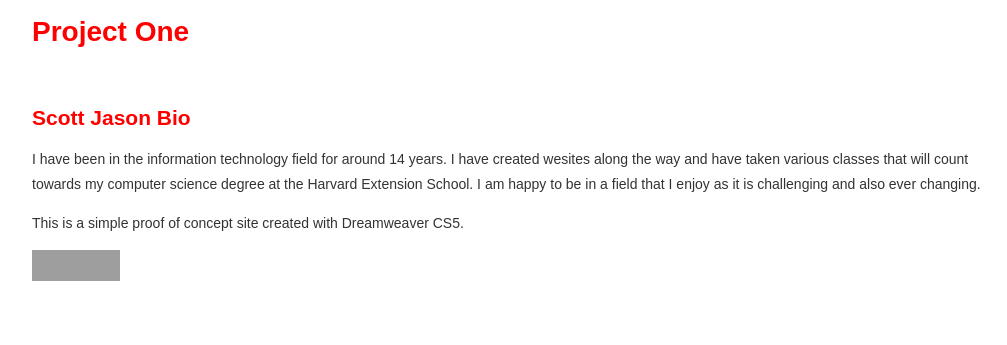
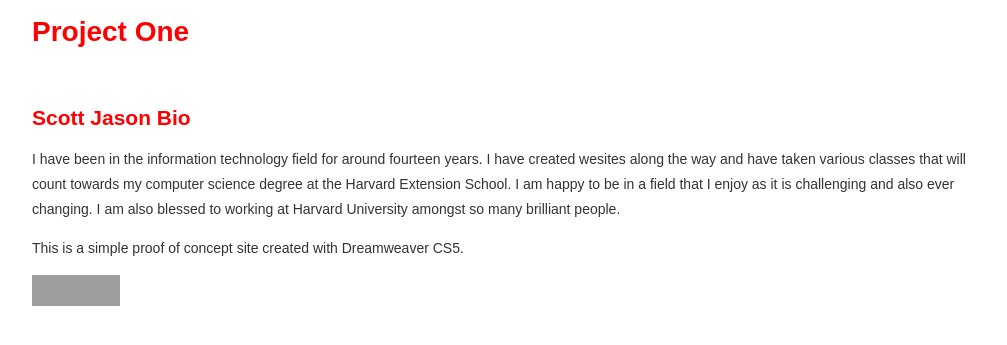
Before and after one commit to smjason/p1.smj-dwa15.biz, a PHP site: page / in a window 1280 px wide. Shown: the top 345 px of the page, without its empty margins (128-1135 px from the left). Run offline with PHP 8.4, Linux system fonts and the light colour scheme; grey boxes are pictures that could not be loaded.

Commit message:
Made some changes to the Bio body

```diff
--- a/index.php
+++ b/index.php
@@ -11,7 +11,7 @@
 <h1>Project One</h1>
 <p>&nbsp;</p>
 <h2> Scott Jason Bio</h2>
-<p>I have been in the information technology field for around 14 years. I have created wesites along the way and have taken various classes that will count towards my computer science degree at the Harvard Extension School. I am happy to be in a field that I enjoy as it is challenging and also ever changing. </p>
+<p>I have been in the information technology field for around fourteen years. I have created wesites along the way and have taken various classes that will count towards my computer science degree at the Harvard Extension School. I am happy to be in a field that I enjoy as it is challenging and also ever changing. I am also blessed to working at Harvard University amongst so many brilliant people.</p>
 <p>This is a simple proof of concept site created with Dreamweaver CS5.</p>
 <p>
     <a href="http://jigsaw.w3.org/css-validator/check/referer">
```
